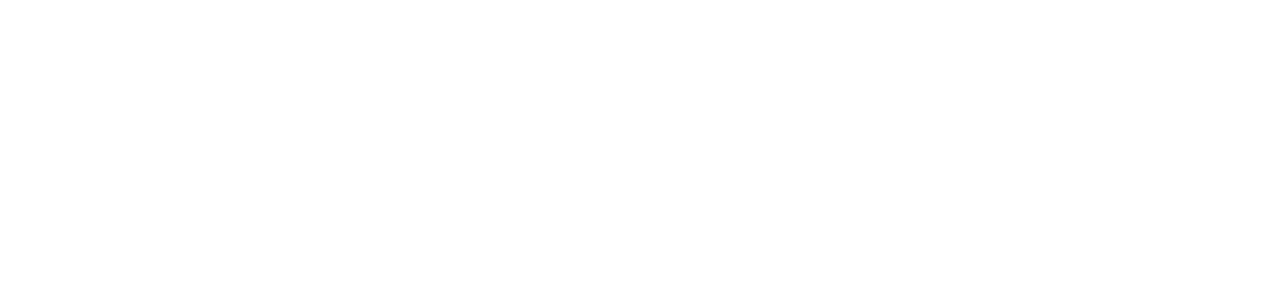
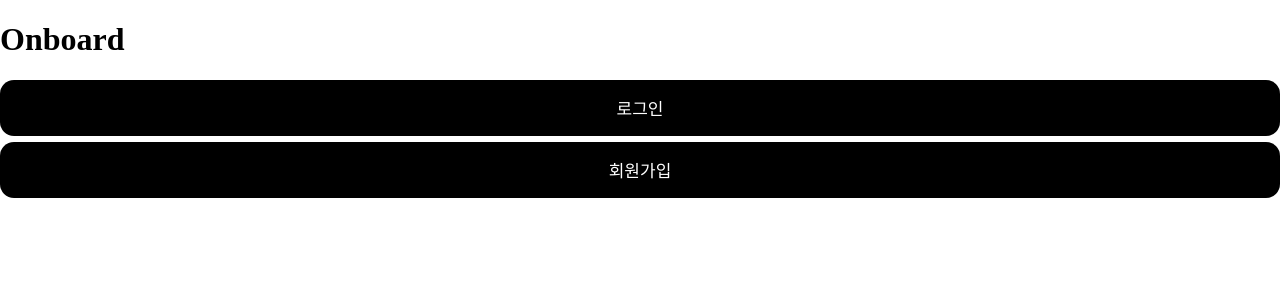
Before and after one commit to 2025-highton/frontend, a React (Vite) app: page /intro in a window 1280 px wide. Before the commit this address had no page. Shown: the top 300 px of the page. Built offline with nearby package versions, Linux system fonts and the light colour scheme.

Commit message:
feat: add Onboard page and integrate it into the router

```diff
--- /dev/null
+++ b/src/pages/Auth/Onboard.tsx
@@ -0,0 +1,18 @@
+import { Button, VStack } from "@/components/ui";
+import { ButtonSize, ButtonVariant } from "@/components/ui/Button/index.type";
+
+export default function Onboard() {
+    return (
+        <VStack as={'main'}>
+            <h1>Onboard</h1>
+            <VStack gap={6}>
+                <Button>
+                    로그인
+                </Button>
+                <Button variant={ButtonVariant.SECONDARY}>
+                    회원가입
+                </Button>
+            </VStack>
+        </VStack>
+    )
+}
--- a/src/router/router.tsx
+++ b/src/router/router.tsx
@@ -2,6 +2,7 @@ import { BrowserRouter, Route, Routes } from "react-router-dom";
 import PrivateRoute from "./PrivateRouter";
 
 import { lazy } from "react";
+import Onboard from "@/pages/Auth/Onboard";
 
 const Login = lazy(() => import("../pages/Login"));
 const FandomDetail = lazy(() => import("../pages/fandom/FandomDetail"));
@@ -12,6 +13,7 @@ export default function Router() {
       <Routes>
         {/* 로그인 안해도 되는 라우팅 */}
         <Route path="/login" element={<Login />} />
+        <Route path="/intro" element={<Onboard />} />
         <Route path="/fandom/:id" element={<FandomDetail />} />
         <Route element={<PrivateRoute />}>
           <Route path="/login2" element={<Login />} />
```
Also changed, not shown: src/components/ui/Layout/index.tsx (added, +11 -0 lines).
